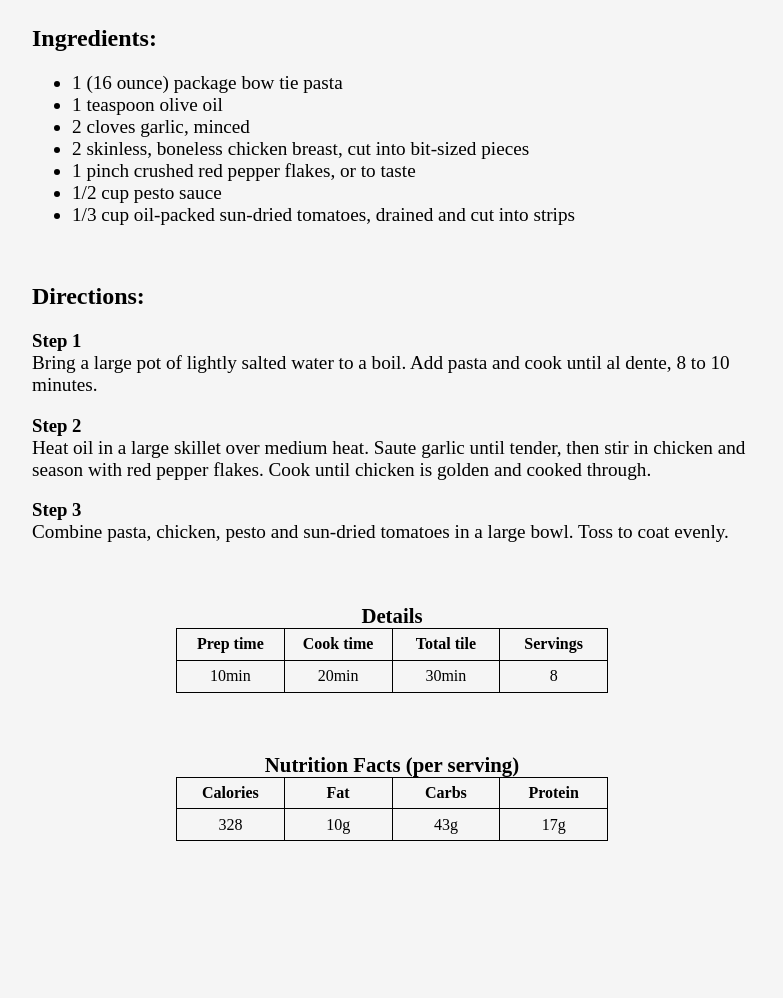
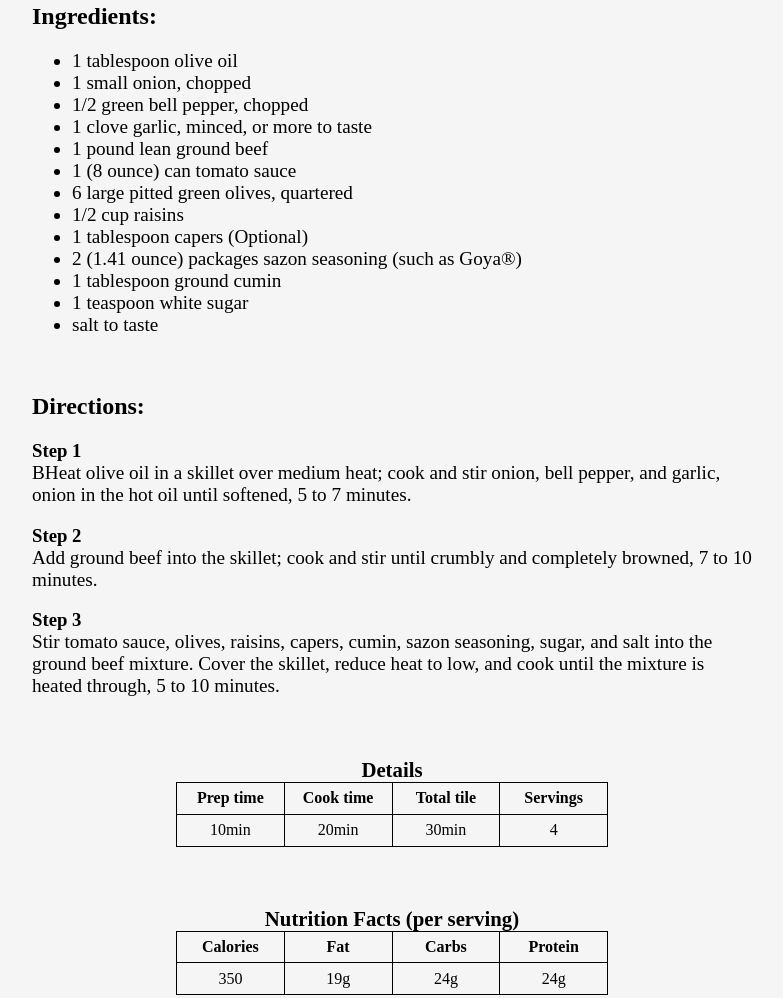
Before and after one commit to AzzyCode/odin-recipes, a plain HTML site: page recipes/recipe3.html in a window 1280 px wide. Shown: the part 726-1724 px from the top of the page, without its empty margins (248-1031 px from the left). Before the commit the page ends 1623 px from the top, so only its background shows below. Drawn offline with Linux system fonts and the light colour scheme.

Commit message:
Add recipe 3 page git log

```diff
--- a/recipes/recipe3.html
+++ b/recipes/recipe3.html
@@ -3,35 +3,41 @@
 <head>
     <meta charset="UTF-8">
     <meta name="viewport" content="width=device-width, initial-scale=1.0">
-    <title>Pesto Pasta with Chicken</title>
+    <title>Classic Cuban Style Picadillo</title>
     <link rel="stylesheet" href="../style.css">
 </head>
 <body class="first-recipe">
     <div id="container" class="container">
-        <h1>Pesto Pasta with Chicken</h1>
-        <p class="content">This chicken pesto pasta is easy and delicious. Serve with crusty bread and salad for a quick dinner. Use as much or as little pesto sauce as you like. Using homemade pesto will taste even better, but it adds to prep time. Enjoy!</p><br>
-        <img class="recipe-image" src="recipe-images/pesto-pasta.png" alt="Pasta with chicken"><br>
+        <h1>Classic Cuban Style Picadillo</h1>
+        <p class="content">This is a classic Cuban picadillo recipe for ground beef that is typically eaten over white rice. It can also be used as a filling for tacos or empanadas. It's delicious with fried ripe plantains.</p><br>
+        <img class="recipe-image" src="recipe-images/classic-cuban-style-picadillo.png" alt="Cuban Style Picadillo"><br>
 
         <h2>Ingredients:</h2>
         <ul class="ingredient-list">
-            <li>1 (16 ounce) package bow tie pasta</li>
-            <li>1 teaspoon olive oil</li>
-            <li>2 cloves garlic, minced</li>
-            <li>2 skinless, boneless chicken breast, cut into bit-sized pieces</li>
-            <li>1 pinch crushed red pepper flakes, or to taste</li>
-            <li>1/2 cup pesto sauce</li>
-            <li>1/3 cup oil-packed sun-dried tomatoes, drained and cut into strips</li>
+            <li>1 tablespoon olive oil</li>
+            <li>1 small onion, chopped</li>
+            <li>1/2 green bell pepper, chopped</li>
+            <li>1 clove garlic, minced, or more to taste</li>
+            <li>1 pound lean ground beef</li>
+            <li>1 (8 ounce) can tomato sauce</li>
+            <li>6 large pitted green olives, quartered</li>
+            <li>1/2 cup raisins</li>
+            <li>1 tablespoon capers (Optional)</li>
+            <li>2 (1.41 ounce) packages sazon seasoning (such as Goya®)</li>
+            <li>1 tablespoon ground cumin</li>
+            <li>1 teaspoon white sugar</li>
+            <li>salt to taste</li>
         </ul><br>
 
         <h2>Directions:</h2>
         <h3>Step 1<br>
-            <span class="recipe-steps">Bring a large pot of lightly salted water to a boil. Add pasta and cook until al dente, 8 to 10 minutes.</span>
+            <span class="recipe-steps">BHeat olive oil in a skillet over medium heat; cook and stir onion, bell pepper, and garlic, onion in the hot oil until softened, 5 to 7 minutes.</span>
         </h3>
         <h3>Step 2<br>
-            <span class="recipe-steps">Heat oil in a large skillet over medium heat. Saute garlic until tender, then stir in chicken and season with red pepper flakes. Cook until chicken is golden and cooked through.</span>
+            <span class="recipe-steps">Add ground beef into the skillet; cook and stir until crumbly and completely browned, 7 to 10 minutes.</span>
         </h3>
         <h3>Step 3<br>
-            <span class="recipe-steps">Combine pasta, chicken, pesto and sun-dried tomatoes in a large bowl. Toss to coat evenly.</span>
+            <span class="recipe-steps">Stir tomato sauce, olives, raisins, capers, cumin, sazon seasoning, sugar, and salt into the ground beef mixture. Cover the skillet, reduce heat to low, and cook until the mixture is heated through, 5 to 10 minutes.</span>
         </h3><br>
 
         <table>
@@ -49,7 +55,7 @@
                     <td>10min</td>
                     <td>20min</td>
                     <td>30min</td>
-                    <td>8</td>
+                    <td>4</td>
                 </tr>
             </tbody>
         </table><br><br>
@@ -66,10 +72,10 @@
             </thead>
             <tbody>
                 <tr>
-                    <td>328</td>
-                    <td>10g</td>
-                    <td>43g</td>
-                    <td>17g</td>
+                    <td>350</td>
+                    <td>19g</td>
+                    <td>24g</td>
+                    <td>24g</td>
                 </tr>
             </tbody>
         </table>
```
Also changed, not shown: index.html (+1 -1 lines), recipes/recipe-images/classic-cuban-style-picadillo.png (renamed from recipes/recipe-images/classic-cuban-style-picadill.png).
